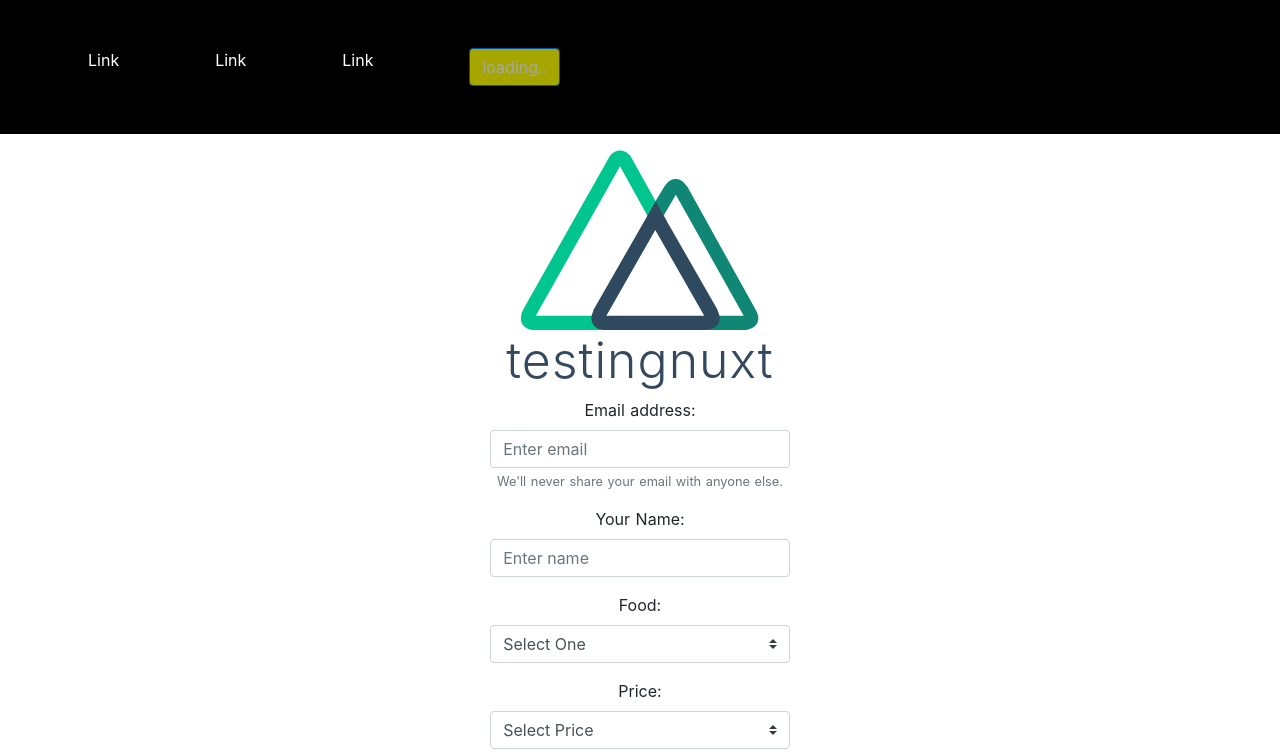
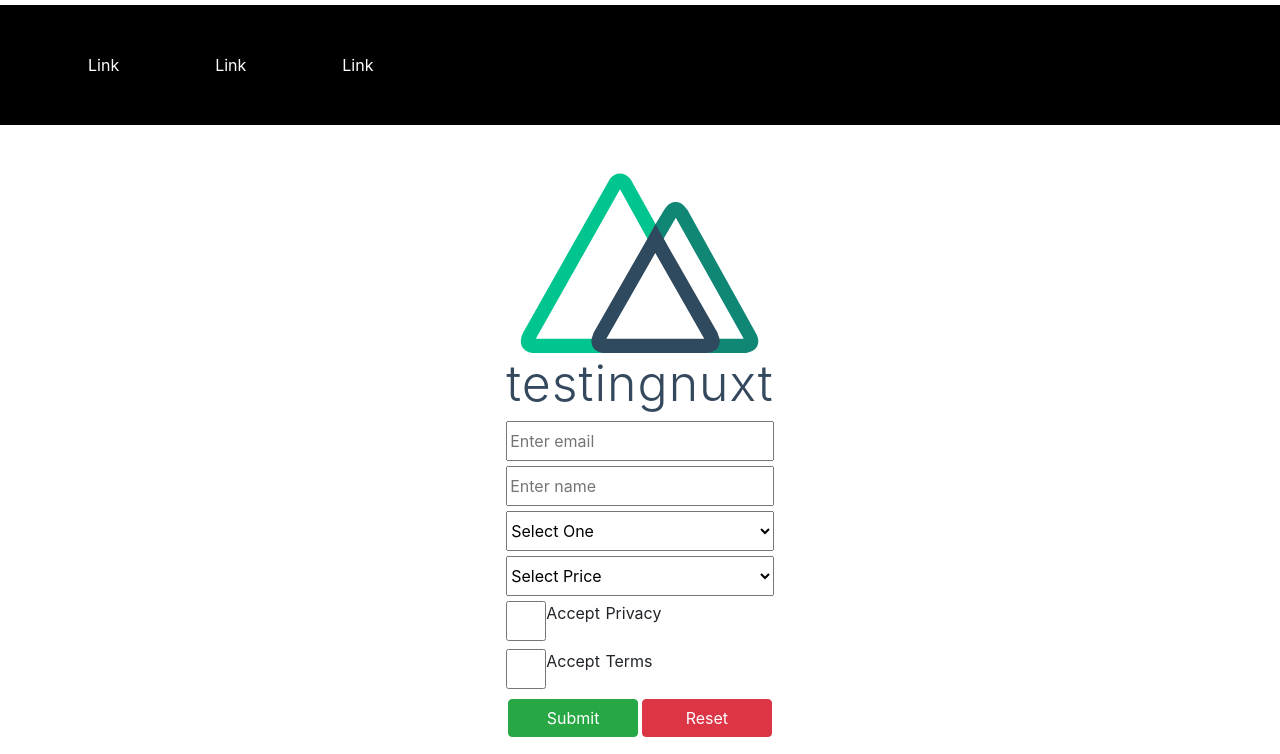
Before and after one commit to niksolaz/testingNUXT, a Nuxt app: page / in a window 1280 px wide. Shown: the top 754 px of the page. Built offline with nearby package versions, Linux system fonts and the light colour scheme.

Commit message:
set componentr
set new form for first component

```diff
--- a/components/FirstComponent.vue
+++ b/components/FirstComponent.vue
@@ -1,61 +1,76 @@
 <template>
   <div>
-    <b-form @submit="onSubmit" @reset="onReset" v-if="show">
-      <b-form-group
-        id="input-group-1"
-        label="Email address:"
-        label-for="input-1"
-        description="We'll never share your email with anyone else."
-      >
-        <b-form-input
+    <form>
+      <div id="input-group-1" label="Email address:" label-for="input-1">
+        <input
           id="input-1"
           v-model="form.email"
           type="email"
           required
           placeholder="Enter email"
-        ></b-form-input>
-      </b-form-group>
+        >
+      </div>
 
-      <b-form-group id="input-group-2" label="Your Name:" label-for="input-2">
-        <b-form-input
+      <div id="input-group-2" label="Your Name:" label-for="input-2">
+        <input
+          type="text"
           id="input-2"
           v-model="form.name"
           required
           placeholder="Enter name"
-        ></b-form-input>
-      </b-form-group>
+        >
+      </div>
 
-      <b-form-group id="input-group-3" label="Food:" label-for="input-3">
-        <b-form-select
+      <div id="input-group-3" label="Food:" label-for="input-3">
+        <select
           id="input-3"
           v-model="form.food"
           :options="foods"
           required
-        ></b-form-select>
-      </b-form-group>
+        >
+          <option v-for="food in foods" v-bind:value="food.value">
+            {{ food.text }}
+          </option>
+        </select>
+      </div>
 
-      <b-form-group id="input-group-5" label="Price:" label-for="input-5">
-        <b-form-select
+      <div id="input-group-5" label="Price:" label-for="input-5">
+        <select
           id="input-5"
           v-model="form.price"
           :options="prices"
           required
-        ></b-form-select>
-      </b-form-group>
+        >
+          <option v-for="price in prices" v-bind:value="price.value">
+            {{ price.text }}
+          </option>
+        </select>
+      </div>
 
-      <b-form-group id="input-group-4">
-        <b-form-checkbox-group v-model="form.checked" id="checkboxes-4">
-          <b-form-checkbox value="me">Check me out</b-form-checkbox>
-          <b-form-checkbox value="that">Check that out</b-form-checkbox>
-        </b-form-checkbox-group>
-      </b-form-group>
-
-      <b-button type="submit" variant="primary">Submit</b-button>
-      <b-button type="reset" variant="danger">Reset</b-button>
-    </b-form>
-    <b-card class="mt-3" header="Form Data Result">
+      <div id="input-group-4">
+        <div id="checkboxes">
+          <label class="d-flex">
+            <input type="checkbox" v-model="form.checked" value="privacy">
+            <span>Accept Privacy</span>
+          </label>
+          <label class="d-flex">
+            <input type="checkbox" v-model="form.checked" value="terms">
+            <span>Accept Terms</span>
+          </label>
+        </div>
+      </div>
+      <div class="d-flex">
+        <button type="submit" class="btn btn-success" v-on:click="onSubmit" variant="primary">Submit</button>
+        <button type="reset" class="btn btn-danger" v-on:click="onReset" variant="danger">Reset</button>
+      </div>
+    </form>
+    <div class="card mt-3" header="Form Data Result">
       <pre class="m-0">{{ form }}</pre>
-    </b-card>
+    </div>
+    <div class="card mt-3" v-if="show">
+      <pre class="m-0 green" v-if="this.result==true">Submit Form Success!</pre>
+      <pre class="m-0 red" v-else>Submit Form Error!</pre>
+    </div>
   </div>
 </template>
 
@@ -87,13 +102,22 @@
           { text: '$ 30', value:'30'},
           { text: '$ 40', value:'40'}
           ],
-        show: true
+        show: false,
+        result: false
       }
     },
     methods: {
       onSubmit(evt) {
         evt.preventDefault()
-        alert(JSON.stringify(this.form))
+        this.show = true;
+        if(
+          this.form.email !== "" &&
+          this.form.name !== "" &&
+          this.form.food !== null &&
+          this.form.price !== null
+        ){
+          this.result = true;
+        }
       },
       onReset(evt) {
         evt.preventDefault()
@@ -103,12 +127,41 @@
         this.form.food = null
         this.form.price = null
         this.form.checked = []
-        // Trick to reset/clear native browser form validation state
-        this.show = false
-        this.$nextTick(() => {
-          this.show = true
-        })
+        this.show = false;
+        this.result = false;
       }
     }
   }
 </script>
+<style>
+  div {
+    margin-top:5px;
+    margin-bottom: 5px;
+  }
+  input {
+    width:100%;
+    height: 40px;
+  }
+  input[type="checkbox"] {
+    width: 40px;
+    padding:40px;
+  }
+  select {
+    width:100%;
+    height: 40px;
+  }
+  .btn-success {
+    width: 50%;
+    margin: 2px;
+  }
+  .btn-danger {
+    width: 50%;
+    margin: 2px;
+  }
+  .green {
+    border:1px solid green;
+  }
+  .red {
+    border:1px solid red;
+  }
+</style>
--- a/components/Navbar.vue
+++ b/components/Navbar.vue
@@ -9,7 +9,6 @@
         <li class="mx-5 my-5">
             <a href="#">Link</a>
         </li>
-        <button class="btn btn-primary mx-5 my-5 loader" disabled="disabled">loading..</button>
     </ul>
 </template>
 <script>
```
Also changed, not shown: 3 other files (tests, documents, lock files or other folders).
